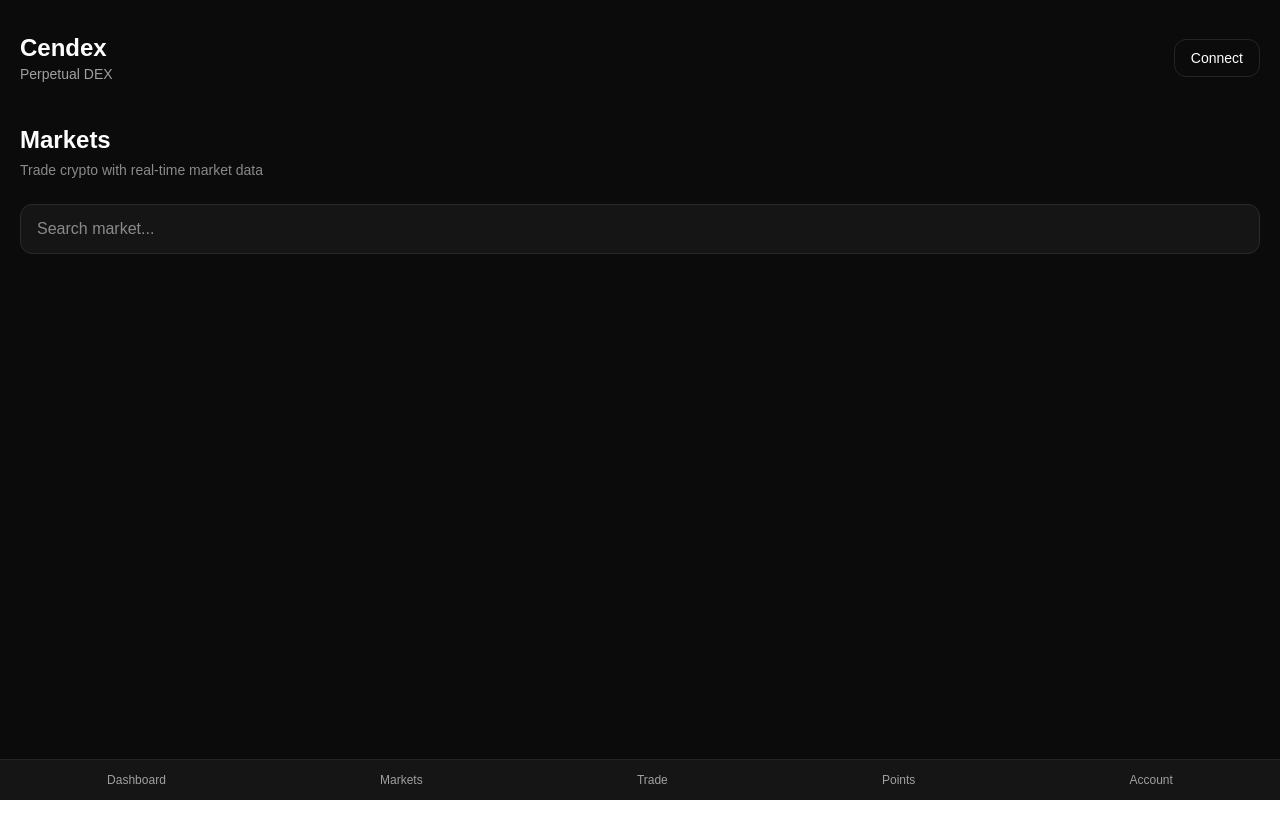
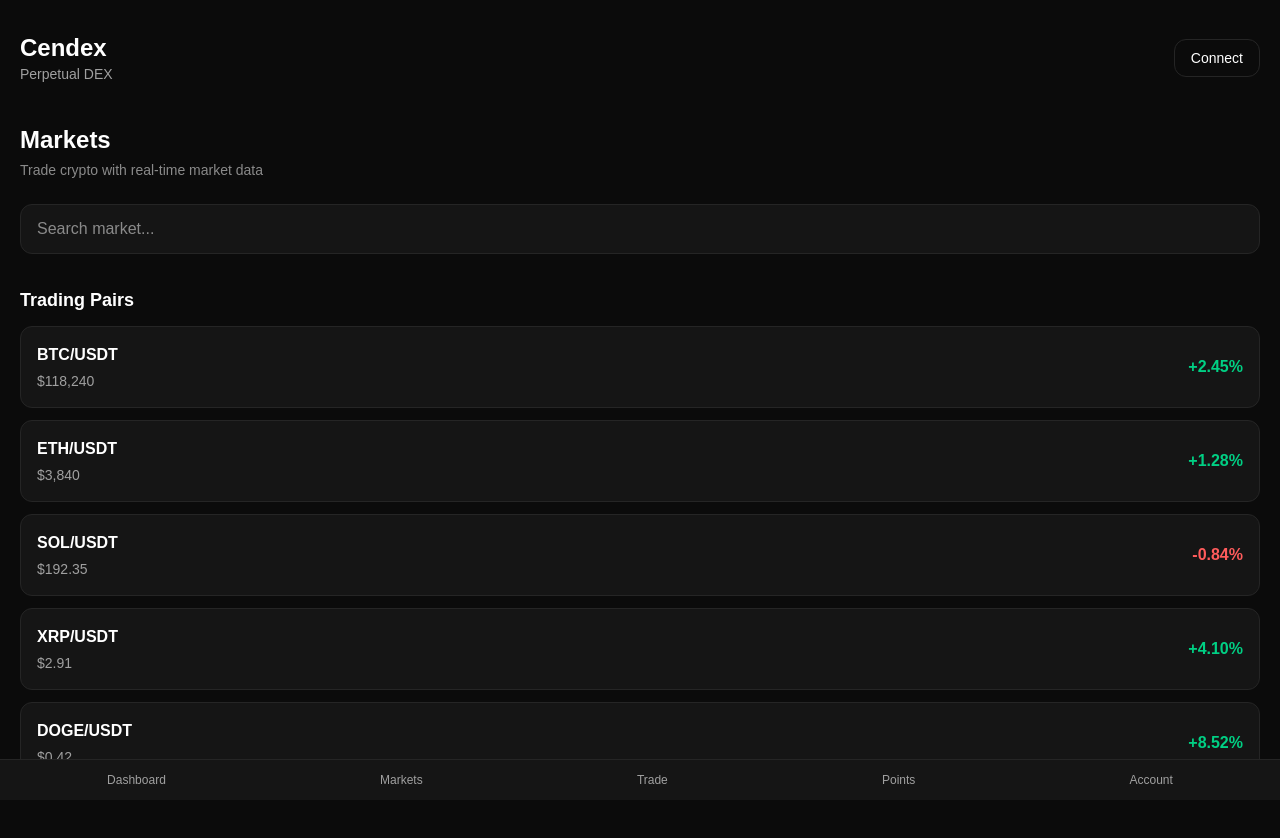
Before and after one commit to ojimusk/cendexfi, a Next.js app: page /markets in a window 1280 px wide. Shown: the top 838 px of the page. Before the commit the page ends 800 px from the top, so only its background shows below. Built offline with nearby package versions, Linux system fonts and the light colour scheme.

Commit message:
Add Trading Pairs section to MarketsPage
Added Trading Pairs section with MarketRow components displaying various cryptocurrency pairs and their prices.

```diff
--- a/app/markets/page.tsx
+++ b/app/markets/page.tsx
@@ -1,5 +1,6 @@
 import Header from "@/components/layout/Header";
 import BottomNav from "@/components/layout/BottomNav";
+import MarketRow from "@/components/dashboard/MarketRow";
 
 export default function MarketsPage() {
   return (
@@ -23,8 +24,51 @@ export default function MarketsPage() {
 
         <input
           placeholder="Search market..."
-          className="w-full rounded-xl border border-[#2A2A2A] bg-[#151515] px-4 py-3 outline-none"
+          className="w-full rounded-xl border border-[#252525] bg-[#151515] px-4 py-3 outline-none"
         />
+
+      </section>
+
+      <section className="mt-8">
+
+        <h2 className="mb-3 text-lg font-semibold">
+          Trading Pairs
+        </h2>
+
+        <div className="space-y-3">
+
+          <MarketRow
+            symbol="BTC/USDT"
+            price="$118,240"
+            change="+2.45%"
+          />
+
+          <MarketRow
+            symbol="ETH/USDT"
+            price="$3,840"
+            change="+1.28%"
+          />
+
+          <MarketRow
+            symbol="SOL/USDT"
+            price="$192.35"
+            change="-0.84%"
+            positive={false}
+          />
+
+          <MarketRow
+            symbol="XRP/USDT"
+            price="$2.91"
+            change="+4.10%"
+          />
+
+          <MarketRow
+            symbol="DOGE/USDT"
+            price="$0.42"
+            change="+8.52%"
+          />
+
+        </div>
 
       </section>
 
```
